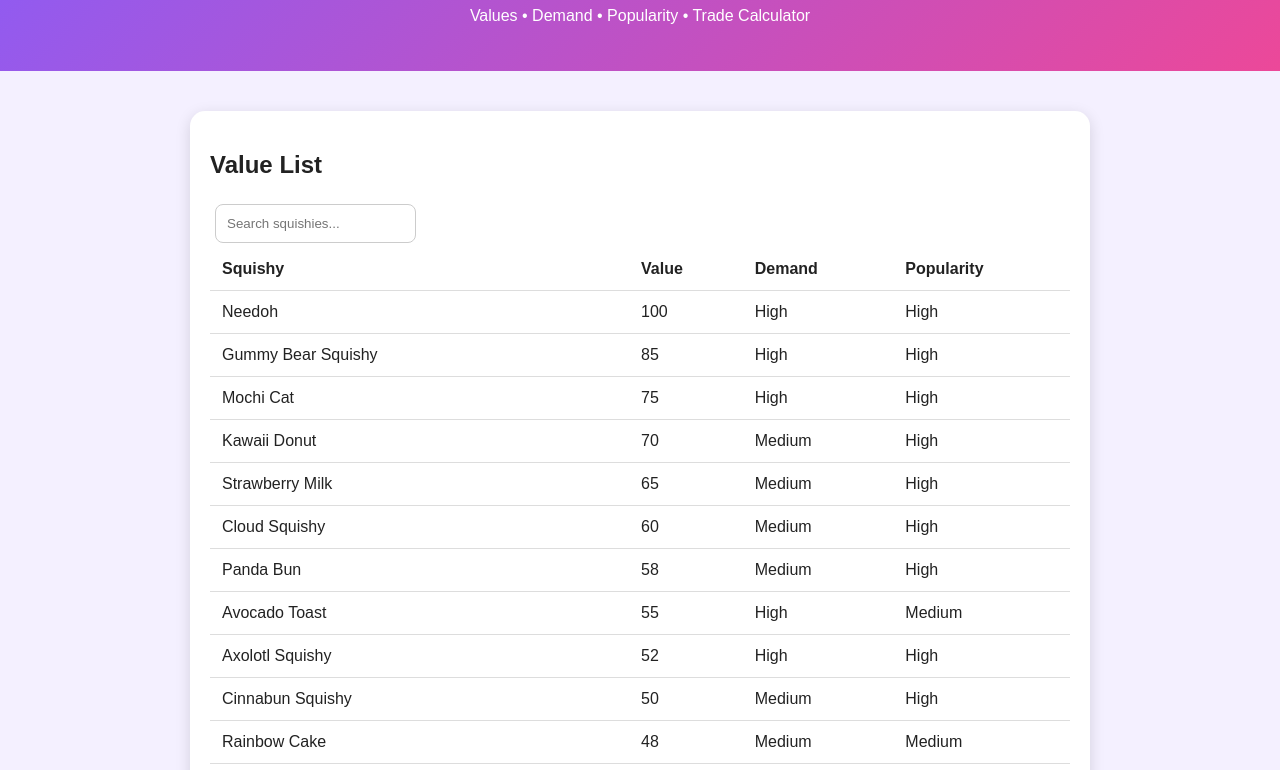
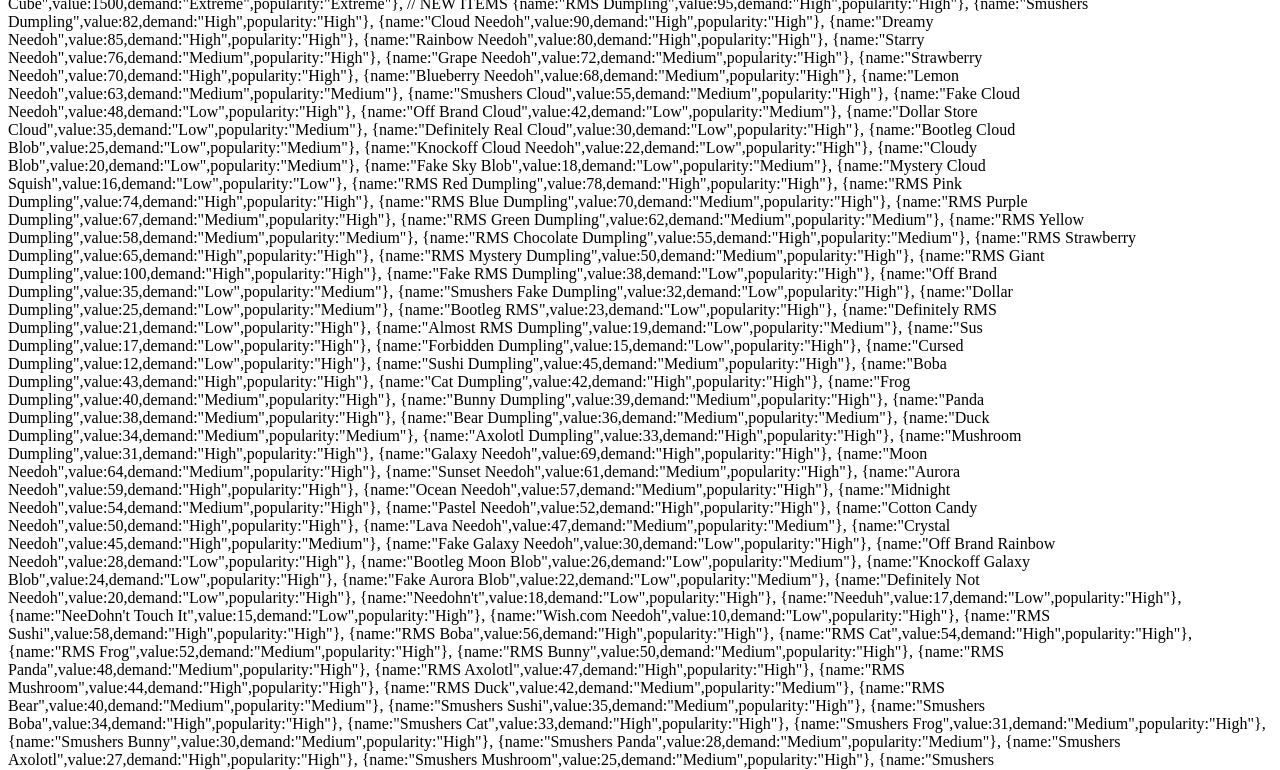
Before and after one commit to dhananishayan786-dev/Squishy.values, a plain HTML site: page index.html in a window 1280 px wide. Shown: the part 103-873 px from the top of the page. Drawn offline with Linux system fonts and the light colour scheme.

Commit message:
Update index.html

```diff
--- a/index.html
+++ b/index.html
@@ -1,130 +1,5 @@
-<!DOCTYPE html>
-<html>
-<head>
-  <title>Squishy Values</title>
-  <meta name="viewport" content="width=device-width, initial-scale=1">
-  <style>
-    body {
-      font-family: Arial;
-      background: #f4f0ff;
-      margin: 0;
-      color: #222;
-    }
-    header {
-      background: linear-gradient(135deg, #8b5cf6, #ec4899);
-      color: white;
-      text-align: center;
-      padding: 30px;
-    }
-    .container {
-      max-width: 900px;
-      margin: 25px auto;
-      padding: 15px;
-    }
-    .card {
-      background: white;
-      padding: 20px;
-      margin-bottom: 20px;
-      border-radius: 15px;
-      box-shadow: 0 4px 15px #0002;
-    }
-    input, select, button {
-      padding: 11px;
-      margin: 5px;
-      border-radius: 8px;
-      border: 1px solid #ccc;
-    }
-    button {
-      background: #8b5cf6;
-      color: white;
-      border: none;
-      cursor: pointer;
-    }
-    button:hover {
-      opacity: 0.85;
-    }
-    table {
-      width: 100%;
-      border-collapse: collapse;
-    }
-    th, td {
-      padding: 12px;
-      border-bottom: 1px solid #ddd;
-      text-align: left;
-    }
-    .trade {
-      display: grid;
-      grid-template-columns: 1fr 1fr;
-      gap: 15px;
-    }
-    .result {
-      text-align: center;
-      padding: 15px;
-      margin-top: 15px;
-      border-radius: 10px;
-      background: #eee;
-      font-weight: bold;
-    }
-    @media(max-width:600px) {
-      .trade {
-        grid-template-columns: 1fr;
-      }
-      table {
-        font-size: 14px;
-      }
-    }
-  </style>
-</head>
-<body>
-<header>
-  <h1>Squishy Values</h1>
-  <p>Values • Demand • Popularity • Trade Calculator</p>
-</header>
-<div class="container">
-  <div class="card">
-    <h2>Value List</h2>
-    <input
-      id="search"
-      placeholder="Search squishies..."
-      oninput="showValues()"
-    >
-    <table>
-      <thead>
-        <tr>
-          <th>Squishy</th>
-          <th>Value</th>
-          <th>Demand</th>
-          <th>Popularity</th>
-        </tr>
-      </thead>
-      <tbody id="valueList"></tbody>
-    </table>
-  </div>
-  <div class="card">
-    <h2>Trade Calculator</h2>
-    <div class="trade">
-      <div>
-        <h3>Your Items</h3>
-        <select id="yourItem"></select>
-        <button onclick="addYour()">Add</button>
-        <ul id="yourList"></ul>
-        <b>Total: <span id="yourTotal">0</span></b>
-      </div>
-      <div>
-        <h3>Their Items</h3>
-        <select id="theirItem"></select>
-        <button onclick="addTheir()">Add</button>
-        <ul id="theirList"></ul>
-        <b>Total: <span id="theirTotal">0</span></b>
-      </div>
-    </div>
-    <div class="result" id="result">
-      Add items to calculate the trade
-    </div>
-  </div>
-</div>
-<script>
 const items = [
+  // YOUR ORIGINAL ITEMS
   {name:"Needoh",value:100,demand:"High",popularity:"High"},
   {name:"Gummy Bear Squishy",value:85,demand:"High",popularity:"High"},
   {name:"Mochi Cat",value:75,demand:"High",popularity:"High"},
@@ -135,193 +10,97 @@ const items = [
   {name:"Avocado Toast",value:55,demand:"High",popularity:"Medium"},
   {name:"Axolotl Squishy",value:52,demand:"High",popularity:"High"},
   {name:"Cinnabun Squishy",value:50,demand:"Medium",popularity:"High"},
-  {name:"Rainbow Cake",value:48,demand:"Medium",popularity:"Medium"},
-  {name:"Chocolate Donut",value:46,demand:"Medium",popularity:"High"},
-  {name:"Blueberry Muffin",value:44,demand:"Medium",popularity:"Medium"},
-  {name:"Frog Mochi",value:42,demand:"High",popularity:"High"},
-  {name:"Boba Cup",value:40,demand:"High",popularity:"High"},
-  {name:"Duckie Squishy",value:38,demand:"Medium",popularity:"High"},
-  {name:"Pink Bunny",value:36,demand:"Medium",popularity:"Medium"},
-  {name:"Cat Paw",value:35,demand:"High",popularity:"High"},
-  {name:"Puppy Squish",value:34,demand:"Medium",popularity:"Medium"},
-  {name:"Turtle Mochi",value:33,demand:"Medium",popularity:"Medium"},
-  {name:"Off Brand Needoh",value:30,demand:"Low",popularity:"High"},
-  {name:"Definitely Not Needoh",value:29,demand:"Low",popularity:"Medium"},
-  {name:"Needoh From The Dollar Store",value:27,demand:"Low",popularity:"High"},
-  {name:"Fake Needoh Blob",value:25,demand:"Low",popularity:"Medium"},
-  {name:"Totally Real Needoh",value:24,demand:"Low",popularity:"High"},
-  {name:"Bootleg Gummy",value:23,demand:"Low",popularity:"Medium"},
-  {name:"Off Brand Mochi",value:22,demand:"Low",popularity:"Medium"},
-  {name:"Knockoff Cat Paw",value:21,demand:"Low",popularity:"High"},
-  {name:"Fake Boba Squish",value:20,demand:"Low",popularity:"Medium"},
-  {name:"Definitely Original Squish",value:19,demand:"Low",popularity:"High"},
-  {name:"Watermelon Slice",value:32,demand:"Medium",popularity:"Medium"},
-  {name:"Pineapple Squish",value:31,demand:"Medium",popularity:"Medium"},
-  {name:"Peach Ring",value:30,demand:"Medium",popularity:"Medium"},
-  {name:"Orange Slice",value:28,demand:"Low",popularity:"Medium"},
-  {name:"Lemon Mochi",value:26,demand:"Low",popularity:"Medium"},
-  {name:"Grape Jelly",value:25,demand:"Medium",popularity:"Medium"},
-  {name:"Cherry Pop",value:24,demand:"Medium",popularity:"Medium"},
-  {name:"Blue Raspberry",value:23,demand:"Low",popularity:"Medium"},
-  {name:"Apple Slice",value:22,demand:"Low",popularity:"Medium"},
-  {name:"Mango Squish",value:21,demand:"Medium",popularity:"Medium"},
-  {name:"Galaxy Star",value:45,demand:"High",popularity:"High"},
-  {name:"Moon Mochi",value:40,demand:"Medium",popularity:"High"},
-  {name:"Sun Squish",value:35,demand:"Medium",popularity:"Medium"},
-  {name:"Cloudy Star",value:34,demand:"Medium",popularity:"Medium"},
-  {name:"Rainbow Star",value:33,demand:"High",popularity:"High"},
-  {name:"Purple Planet",value:31,demand:"Medium",popularity:"Medium"},
-  {name:"Cosmic Blob",value:29,demand:"Low",popularity:"High"},
-  {name:"Alien Squish",value:28,demand:"Medium",popularity:"High"},
-  {name:"Rocket Mochi",value:26,demand:"Low",popularity:"Medium"},
-  {name:"Space Slime",value:25,demand:"Low",popularity:"Medium"},
-  {name:"Sleepy Cat",value:39,demand:"High",popularity:"High"},
-  {name:"Sleepy Bear",value:37,demand:"Medium",popularity:"High"},
-  {name:"Sleepy Bunny",value:35,demand:"Medium",popularity:"High"},
-  {name:"Sleepy Frog",value:34,demand:"High",popularity:"High"},
-  {name:"Sleepy Duck",value:32,demand:"Medium",popularity:"Medium"},
-  {name:"Sleepy Panda",value:30,demand:"Medium",popularity:"High"},
-  {name:"Sleepy Axolotl",value:29,demand:"High",popularity:"High"},
-  {name:"Sleepy Puppy",value:27,demand:"Medium",popularity:"Medium"},
-  {name:"Sleepy Koala",value:25,demand:"Low",popularity:"Medium"},
-  {name:"Sleepy Penguin",value:24,demand:"Low",popularity:"Medium"},
-  {name:"Strawberry Bear",value:38,demand:"High",popularity:"High"},
-  {name:"Blueberry Bear",value:36,demand:"Medium",popularity:"High"},
-  {name:"Chocolate Bear",value:34,demand:"Medium",popularity:"High"},
-  {name:"Vanilla Bear",value:31,demand:"Medium",popularity:"Medium"},
-  {name:"Mint Bear",value:30,demand:"Low",popularity:"Medium"},
-  {name:"Caramel Bear",value:29,demand:"Medium",popularity:"Medium"},
-  {name:"Cotton Candy Bear",value:28,demand:"High",popularity:"High"},
-  {name:"Grape Bear",value:26,demand:"Low",popularity:"Medium"},
-  {name:"Lemon Bear",value:25,demand:"Low",popularity:"Medium"},
-  {name:"Watermelon Bear",value:24,demand:"Medium",popularity:"Medium"},
-  {name:"Pink Heart",value:35,demand:"High",popularity:"High"},
-  {name:"Blue Heart",value:33,demand:"Medium",popularity:"High"},
-  {name:"Purple Heart",value:32,demand:"High",popularity:"High"},
-  {name:"Red Heart",value:30,demand:"High",popularity:"High"},
-  {name:"Rainbow Heart",value:29,demand:"High",popularity:"High"},
-  {name:"Glitter Heart",value:27,demand:"Medium",popularity:"High"},
-  {name:"Tiny Heart",value:24,demand:"Low",popularity:"Medium"},
-  {name:"Melty Heart",value:23,demand:"Low",popularity:"Medium"},
-  {name:"Cloud Heart",value:22,demand:"Medium",popularity:"Medium"},
-  {name:"Smiley Heart",value:20,demand:"Low",popularity:"High"},
-  {name:"Froggo",value:28,demand:"High",popularity:"High"},
-  {name:"Boba Frog",value:27,demand:"High",popularity:"High"},
-  {name:"Strawberry Frog",value:26,demand:"Medium",popularity:"High"},
-  {name:"Pizza Frog",value:25,demand:"Medium",popularity:"High"},
-  {name:"Mushroom Frog",value:24,demand:"High",popularity:"High"},
-  {name:"Tiny Frog",value:22,demand:"Medium",popularity:"Medium"},
-  {name:"Derpy Frog",value:21,demand:"High",popularity:"High"},
-  {name:"Cursed Frog",value:20,demand:"Medium",popularity:"High"},
-  {name:"Off Brand Frog",value:18,demand:"Low",popularity:"Medium"},
-  {name:"Definitely A Frog",value:15,demand:"Low",popularity:"High"},
-  {name:"Pizza Slice",value:34,demand:"High",popularity:"High"},
-  {name:"Burger Squish",value:32,demand:"Medium",popularity:"High"},
-  {name:"Fries Squish",value:30,demand:"High",popularity:"High"},
-  {name:"Taco Squish",value:28,demand:"Medium",popularity:"High"},
-  {name:"Hotdog Squish",value:25,demand:"Medium",popularity:"Medium"},
-  {name:"Sushi Squish",value:24,demand:"High",popularity:"High"},
-  {name:"Ramen Squish",value:23,demand:"Medium",popularity:"High"},
-  {name:"Waffle Squish",value:22,demand:"Medium",popularity:"Medium"},
-  {name:"Pancake Squish",value:21,demand:"Low",popularity:"Medium"},
-  {name:"Off Brand Pizza",value:16,demand:"Low",popularity:"Medium"}
+  // RARE
+  {name:"50th Golden Nice Cube",value:1500,demand:"Extreme",popularity:"Extreme"},
+  // NEW ITEMS
+  {name:"RMS Dumpling",value:95,demand:"High",popularity:"High"},
+  {name:"Smushers Dumpling",value:82,demand:"High",popularity:"High"},
+  {name:"Cloud Needoh",value:90,demand:"High",popularity:"High"},
+  {name:"Dreamy Needoh",value:85,demand:"High",popularity:"High"},
+  {name:"Rainbow Needoh",value:80,demand:"High",popularity:"High"},
+  {name:"Starry Needoh",value:76,demand:"Medium",popularity:"High"},
+  {name:"Grape Needoh",value:72,demand:"Medium",popularity:"High"},
+  {name:"Strawberry Needoh",value:70,demand:"High",popularity:"High"},
+  {name:"Blueberry Needoh",value:68,demand:"Medium",popularity:"High"},
+  {name:"Lemon Needoh",value:63,demand:"Medium",popularity:"Medium"},
+  {name:"Smushers Cloud",value:55,demand:"Medium",popularity:"High"},
+  {name:"Fake Cloud Needoh",value:48,demand:"Low",popularity:"High"},
+  {name:"Off Brand Cloud",value:42,demand:"Low",popularity:"Medium"},
+  {name:"Dollar Store Cloud",value:35,demand:"Low",popularity:"Medium"},
+  {name:"Definitely Real Cloud",value:30,demand:"Low",popularity:"High"},
+  {name:"Bootleg Cloud Blob",value:25,demand:"Low",popularity:"Medium"},
+  {name:"Knockoff Cloud Needoh",value:22,demand:"Low",popularity:"High"},
+  {name:"Cloudy Blob",value:20,demand:"Low",popularity:"Medium"},
+  {name:"Fake Sky Blob",value:18,demand:"Low",popularity:"Medium"},
+  {name:"Mystery Cloud Squish",value:16,demand:"Low",popularity:"Low"},
+  {name:"RMS Red Dumpling",value:78,demand:"High",popularity:"High"},
+  {name:"RMS Pink Dumpling",value:74,demand:"High",popularity:"High"},
+  {name:"RMS Blue Dumpling",value:70,demand:"Medium",popularity:"High"},
+  {name:"RMS Purple Dumpling",value:67,demand:"Medium",popularity:"High"},
+  {name:"RMS Green Dumpling",value:62,demand:"Medium",popularity:"Medium"},
+  {name:"RMS Yellow Dumpling",value:58,demand:"Medium",popularity:"Medium"},
+  {name:"RMS Chocolate Dumpling",value:55,demand:"High",popularity:"Medium"},
+  {name:"RMS Strawberry Dumpling",value:65,demand:"High",popularity:"High"},
+  {name:"RMS Mystery Dumpling",value:50,demand:"Medium",popularity:"High"},
+  {name:"RMS Giant Dumpling",value:100,demand:"High",popularity:"High"},
+  {name:"Fake RMS Dumpling",value:38,demand:"Low",popularity:"High"},
+  {name:"Off Brand Dumpling",value:35,demand:"Low",popularity:"Medium"},
+  {name:"Smushers Fake Dumpling",value:32,demand:"Low",popularity:"High"},
+  {name:"Dollar Dumpling",value:25,demand:"Low",popularity:"Medium"},
+  {name:"Bootleg RMS",value:23,demand:"Low",popularity:"High"},
+  {name:"Definitely RMS Dumpling",value:21,demand:"Low",popularity:"High"},
+  {name:"Almost RMS Dumpling",value:19,demand:"Low",popularity:"Medium"},
+  {name:"Sus Dumpling",value:17,demand:"Low",popularity:"High"},
+  {name:"Forbidden Dumpling",value:15,demand:"Low",popularity:"High"},
+  {name:"Cursed Dumpling",value:12,demand:"Low",popularity:"High"},
+  {name:"Sushi Dumpling",value:45,demand:"Medium",popularity:"High"},
+  {name:"Boba Dumpling",value:43,demand:"High",popularity:"High"},
+  {name:"Cat Dumpling",value:42,demand:"High",popularity:"High"},
+  {name:"Frog Dumpling",value:40,demand:"Medium",popularity:"High"},
+  {name:"Bunny Dumpling",value:39,demand:"Medium",popularity:"High"},
+  {name:"Panda Dumpling",value:38,demand:"Medium",popularity:"High"},
+  {name:"Bear Dumpling",value:36,demand:"Medium",popularity:"Medium"},
+  {name:"Duck Dumpling",value:34,demand:"Medium",popularity:"Medium"},
+  {name:"Axolotl Dumpling",value:33,demand:"High",popularity:"High"},
+  {name:"Mushroom Dumpling",value:31,demand:"High",popularity:"High"},
+  {name:"Galaxy Needoh",value:69,demand:"High",popularity:"High"},
+  {name:"Moon Needoh",value:64,demand:"Medium",popularity:"High"},
+  {name:"Sunset Needoh",value:61,demand:"Medium",popularity:"High"},
+  {name:"Aurora Needoh",value:59,demand:"High",popularity:"High"},
+  {name:"Ocean Needoh",value:57,demand:"Medium",popularity:"High"},
+  {name:"Midnight Needoh",value:54,demand:"Medium",popularity:"High"},
+  {name:"Pastel Needoh",value:52,demand:"High",popularity:"High"},
+  {name:"Cotton Candy Needoh",value:50,demand:"High",popularity:"High"},
+  {name:"Lava Needoh",value:47,demand:"Medium",popularity:"Medium"},
+  {name:"Crystal Needoh",value:45,demand:"High",popularity:"Medium"},
+  {name:"Fake Galaxy Needoh",value:30,demand:"Low",popularity:"High"},
+  {name:"Off Brand Rainbow Needoh",value:28,demand:"Low",popularity:"High"},
+  {name:"Bootleg Moon Blob",value:26,demand:"Low",popularity:"Medium"},
+  {name:"Knockoff Galaxy Blob",value:24,demand:"Low",popularity:"High"},
+  {name:"Fake Aurora Blob",value:22,demand:"Low",popularity:"Medium"},
+  {name:"Definitely Not Needoh",value:20,demand:"Low",popularity:"High"},
+  {name:"Needohn't",value:18,demand:"Low",popularity:"High"},
+  {name:"Needuh",value:17,demand:"Low",popularity:"High"},
+  {name:"NeeDohn't Touch It",value:15,demand:"Low",popularity:"High"},
+  {name:"Wish.com Needoh",value:10,demand:"Low",popularity:"High"},
+  {name:"RMS Sushi",value:58,demand:"High",popularity:"High"},
+  {name:"RMS Boba",value:56,demand:"High",popularity:"High"},
+  {name:"RMS Cat",value:54,demand:"High",popularity:"High"},
+  {name:"RMS Frog",value:52,demand:"Medium",popularity:"High"},
+  {name:"RMS Bunny",value:50,demand:"Medium",popularity:"High"},
+  {name:"RMS Panda",value:48,demand:"Medium",popularity:"High"},
+  {name:"RMS Axolotl",value:47,demand:"High",popularity:"High"},
+  {name:"RMS Mushroom",value:44,demand:"High",popularity:"High"},
+  {name:"RMS Duck",value:42,demand:"Medium",popularity:"Medium"},
+  {name:"RMS Bear",value:40,demand:"Medium",popularity:"Medium"},
+  {name:"Smushers Sushi",value:35,demand:"Medium",popularity:"High"},
+  {name:"Smushers Boba",value:34,demand:"High",popularity:"High"},
+  {name:"Smushers Cat",value:33,demand:"High",popularity:"High"},
+  {name:"Smushers Frog",value:31,demand:"Medium",popularity:"High"},
+  {name:"Smushers Bunny",value:30,demand:"Medium",popularity:"High"},
+  {name:"Smushers Panda",value:28,demand:"Medium",popularity:"Medium"},
+  {name:"Smushers Axolotl",value:27,demand:"High",popularity:"High"},
+  {name:"Smushers Mushroom",value:25,demand:"Medium",popularity:"High"},
+  {name:"Smushers Duck",value:23,demand:"Low",popularity:"Medium"},
+  {name:"Smushers Bear",value:21,demand:"Low",popularity:"Medium"}
 ];
-let yourItems = [];
-let theirItems = [];
-function showValues() {
-  const search =
-    document.getElementById("search").value.toLowerCase();
-  const list =
-    document.getElementById("valueList");
-  list.innerHTML = "";
-  items
-    .filter(item =>
-      item.name.toLowerCase().includes(search)
-    )
-    .forEach(item => {
-      list.innerHTML += `
-        <tr>
-          <td>${item.name}</td>
-          <td>${item.value}</td>
-          <td>${item.demand}</td>
-          <td>${item.popularity}</td>
-        </tr>
-      `;
-    });
-}
-function loadItems() {
-  const your =
-    document.getElementById("yourItem");
-  const their =
-    document.getElementById("theirItem");
-  items.forEach((item, index) => {
-    your.innerHTML +=
-      `<option value="${index}">
-        ${item.name} — ${item.value}
-      </option>`;
-    their.innerHTML +=
-      `<option value="${index}">
-        ${item.name} — ${item.value}
-      </option>`;
-  });
-}
-function addYour() {
-  const index =
-    document.getElementById("yourItem").value;
-  yourItems.push(items[index]);
-  update();
-}
-function addTheir() {
-  const index =
-    document.getElementById("theirItem").value;
-  theirItems.push(items[index]);
-  update();
-}
-function update() {
-  let yourTotal = 0;
-  let theirTotal = 0;
-  const yourList =
-    document.getElementById("yourList");
-  const theirList =
-    document.getElementById("theirList");
-  yourList.innerHTML = "";
-  theirList.innerHTML = "";
-  yourItems.forEach(item => {
-    yourTotal += item.value;
-    yourList.innerHTML +=
-      `<li>${item.name} (${item.value})</li>`;
-  });
-  theirItems.forEach(item => {
-    theirTotal += item.value;
-    theirList.innerHTML +=
-      `<li>${item.name} (${item.value})</li>`;
-  });
-  document.getElementById("yourTotal").textContent =
-    yourTotal;
-  document.getElementById("theirTotal").textContent =
-    theirTotal;
-  const result =
-    document.getElementById("result");
-  if (yourItems.length === 0 || theirItems.length === 0) {
-    result.textContent =
-      "Add items to calculate the trade";
-  }
-  else if (yourTotal > theirTotal) {
-    result.textContent =
-      "W for you";
-  }
-  else if (yourTotal < theirTotal) {
-    result.textContent =
-      "L for you";
-  }
-  else {
-    result.textContent =
-      "Fair trade";
-  }
-}
-showValues();
-loadItems();
-update();
-</script>
-</body>
-</html>
```
